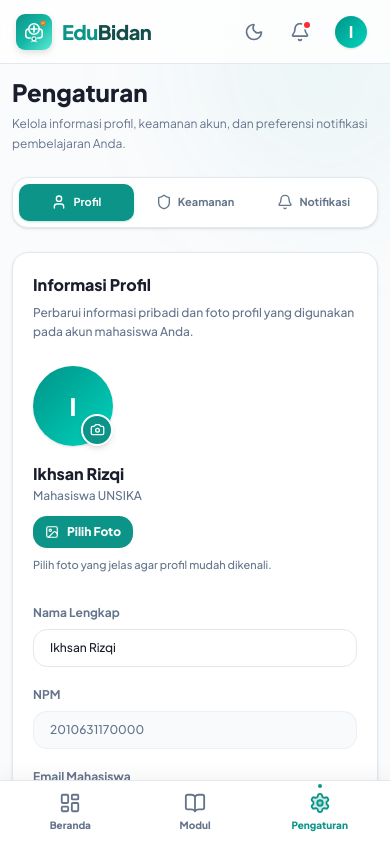
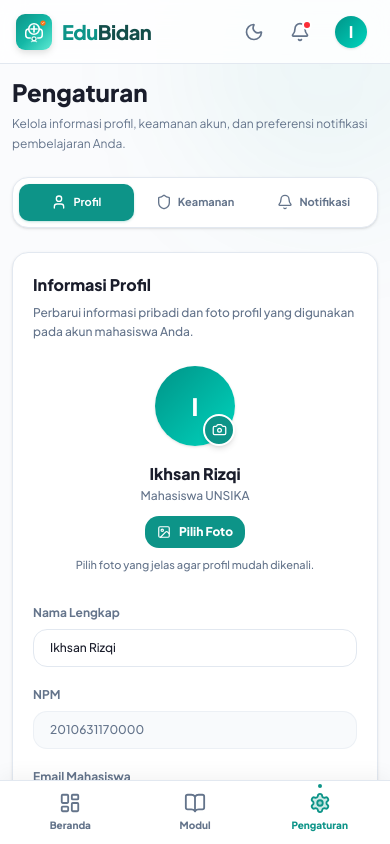
Before and after one commit to sceptzrion/edubidan, a Next.js app: page /dashboard/settings in a window 390 px wide. Built offline with nearby package versions, Linux system fonts and the light colour scheme.

Commit message:
feat: improve layout and text alignment in ProfileTab component

```diff
--- a/src/components/dashboard/student/settings/ProfileTab.tsx
+++ b/src/components/dashboard/student/settings/ProfileTab.tsx
@@ -89,7 +89,7 @@
       )}
 
       <form onSubmit={handleSubmit}>
-        <div className="flex flex-col sm:flex-row sm:items-center gap-4 sm:gap-6 mb-8">
+        <div className="flex flex-col items-center sm:flex-row sm:items-center gap-4 sm:gap-6 mb-8">
           <div className="relative shrink-0 w-fit">
             <div className="w-20 h-20 sm:w-24 sm:h-24 rounded-full bg-linear-to-br from-primary to-teal-400 flex items-center justify-center text-white text-2xl sm:text-3xl font-extrabold shadow-sm overflow-hidden">
               {avatarUrl ? (
@@ -122,15 +122,15 @@
           </div>
 
           <div className="min-w-0">
-            <p className="text-base sm:text-lg font-extrabold text-foreground">
+            <p className="text-base text-center sm:text-left sm:text-lg font-extrabold text-foreground">
               Ikhsan Rizqi
             </p>
 
-            <p className="text-xs sm:text-sm text-muted-foreground font-medium mt-0.5">
+            <p className="text-xs text-center sm:text-left sm:text-sm text-muted-foreground font-medium mt-0.5">
               Mahasiswa UNSIKA
             </p>
 
-            <div className="flex flex-wrap gap-2 mt-3">
+            <div className="flex flex-wrap place-content-center sm:place-content-start gap-2 mt-3">
               <button
                 type="button"
                 onClick={handleUploadClick}
@@ -152,7 +152,7 @@
               )}
             </div>
 
-            <p className="text-[11px] text-muted-foreground font-medium mt-2 leading-relaxed">
+            <p className="text-[11px] text-center sm:text-left text-muted-foreground font-medium mt-2 leading-relaxed">
               Pilih foto yang jelas agar profil mudah dikenali.
             </p>
           </div>
```
